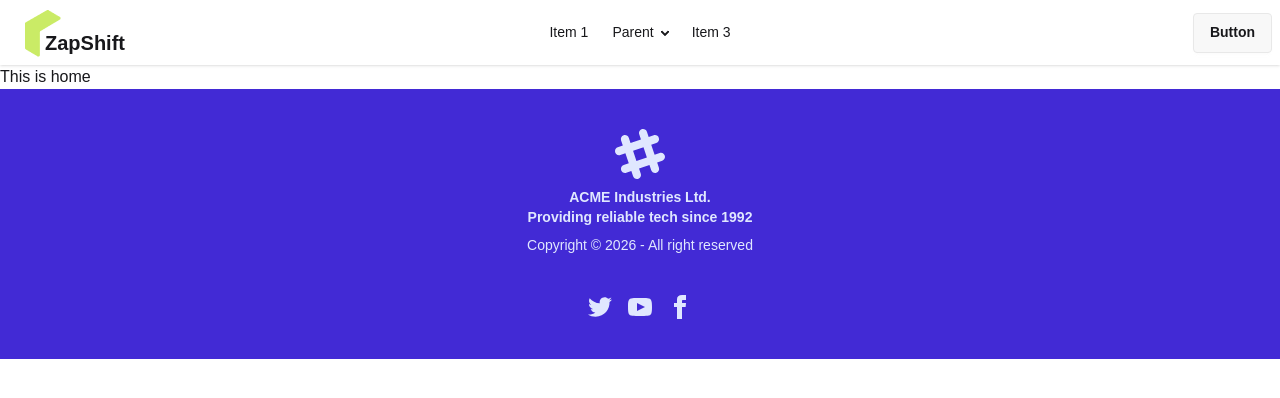
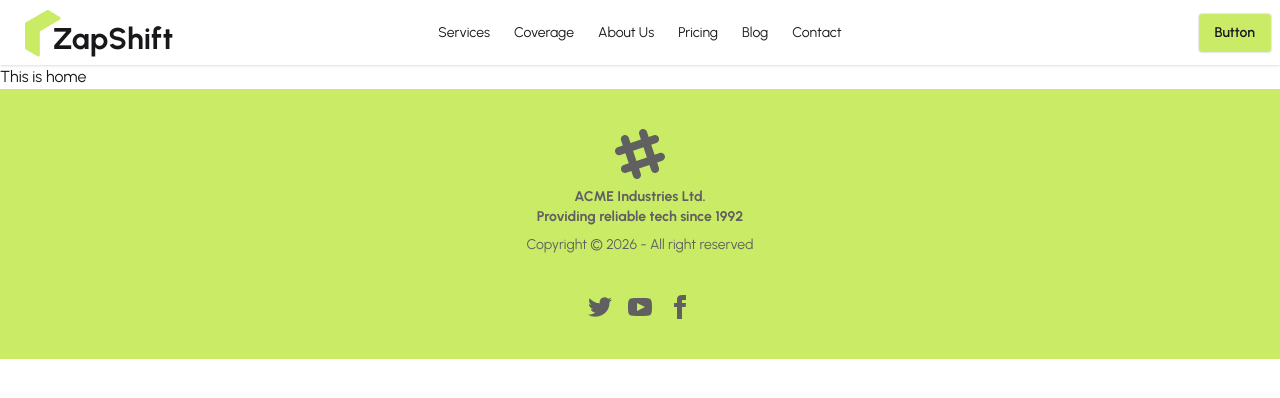
Before and after one commit to Protap55/my-zap-client, a React (Vite) app: page / in a window 1280 px wide. Shown: the top 398 px of the page. Built offline with nearby package versions, Linux system fonts and the light colour scheme.

Commit message:
navber done

```diff
--- a/index.html
+++ b/index.html
@@ -1,5 +1,5 @@
 <!doctype html>
-<html lang="en">
+<html lang="en" data-theme="light">
   <head>
     <meta charset="UTF-8" />
     <link rel="icon" type="image/svg+xml" href="/favicon.svg" />
--- a/src/Components/Logo/Logo.jsx
+++ b/src/Components/Logo/Logo.jsx
@@ -5,7 +5,7 @@ const Logo = () => {
   return (
     <div className="flex items-end ">
       <img src={logo} alt="logo" />
-      <h2 className="-mx-4">ZapShift</h2>
+      <h2 className="-mx-2 font-bold text-3xl">ZapShift</h2>
     </div>
   );
 };
--- a/src/index.css
+++ b/src/index.css
@@ -1,7 +1,19 @@
+@import url("https://fonts.googleapis.com/css2?family=Urbanist:ital,wght@0,100..900;1,100..900&display=swap");
 @import "tailwindcss";
-@plugin "daisyui";
 
-@import url("https://fonts.googleapis.com/css2?family=Urbanist:ital,wght@0,100..900;1,100..900&display=swap");
+@plugin "daisyui" {
+  themes:
+    light --default,
+    dark --prefersdark;
+}
+
+@plugin "daisyui/theme" {
+  name: "light";
+  default: true;
+  --color-primary: #caeb66;
+  --color-primary-content: #606060;
+  --color-secondary: #03373d;
+}
 
 body {
   font-family: "Urbanist", sans-serif;
--- a/src/layout/RootLayout.jsx
+++ b/src/layout/RootLayout.jsx
@@ -5,7 +5,7 @@ import NavBar from "../pages/Shared/Nav/NavBar";
 
 const RootLayout = () => {
   return (
-    <div>
+    <div className="max-w-7xl mx-auto">
       <NavBar></NavBar>
       <Outlet></Outlet>
       <Footer></Footer>
--- a/src/pages/Shared/Nav/NavBar.jsx
+++ b/src/pages/Shared/Nav/NavBar.jsx
@@ -1,7 +1,42 @@
 import React from "react";
 import Logo from "../../../Components/Logo/Logo";
+import { NavLink } from "react-router";
 
 const NavBar = () => {
+  const links = (
+    <>
+      <li>
+        <NavLink>
+          <a>Services</a>
+        </NavLink>
+      </li>
+      <li>
+        <NavLink>
+          <a>Coverage</a>
+        </NavLink>
+      </li>
+      <li>
+        <NavLink>
+          <a>About Us</a>
+        </NavLink>
+      </li>
+      <li>
+        <NavLink>
+          <a>Pricing</a>
+        </NavLink>
+      </li>
+      <li>
+        <NavLink>
+          <a>Blog</a>
+        </NavLink>
+      </li>
+      <li>
+        <NavLink>
+          <a>Contact</a>
+        </NavLink>
+      </li>
+    </>
+  );
   return (
     <div className="navbar bg-base-100 shadow-sm">
       <div className="navbar-start">
@@ -27,23 +62,7 @@ const NavBar = () => {
             tabIndex="-1"
             className="menu menu-sm dropdown-content bg-base-100 rounded-box z-1 mt-3 w-52 p-2 shadow"
           >
-            <li>
-              <a>Item 1</a>
-            </li>
-            <li>
-              <a>Parent</a>
-              <ul className="p-2">
-                <li>
-                  <a>Submenu 1</a>
-                </li>
-                <li>
-                  <a>Submenu 2</a>
-                </li>
-              </ul>
-            </li>
-            <li>
-              <a>Item 3</a>
-            </li>
+            {links}
           </ul>
         </div>
         <a className="btn btn-ghost text-xl">
@@ -51,30 +70,10 @@ const NavBar = () => {
         </a>
       </div>
       <div className="navbar-center hidden lg:flex">
-        <ul className="menu menu-horizontal px-1">
-          <li>
-            <a>Item 1</a>
-          </li>
-          <li>
-            <details>
-              <summary>Parent</summary>
-              <ul className="p-2 bg-base-100 w-40 z-1">
-                <li>
-                  <a>Submenu 1</a>
-                </li>
-                <li>
-                  <a>Submenu 2</a>
-                </li>
-              </ul>
-            </details>
-          </li>
-          <li>
-            <a>Item 3</a>
-          </li>
-        </ul>
+        <ul className="menu menu-horizontal px-1">{links}</ul>
       </div>
       <div className="navbar-end">
-        <a className="btn">Button</a>
+        <a className="btn bg-primary">Button</a>
       </div>
     </div>
   );
```
